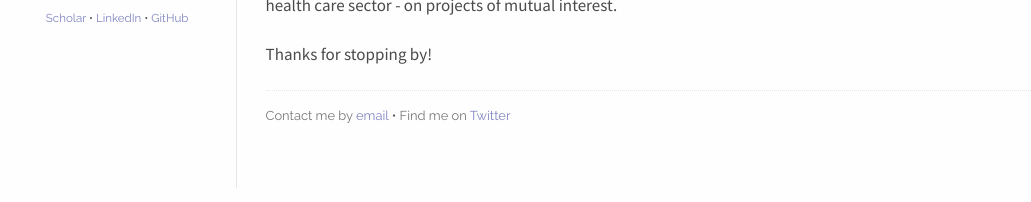
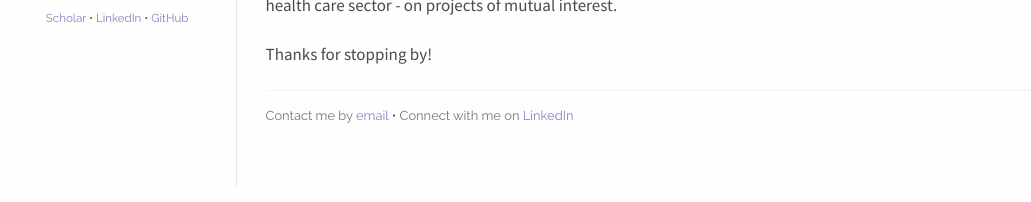
Before and after one commit to mfrmn/mfrmn.github.io, a Jekyll site: the page built from index.md, in a window 1280 px wide. Shown: the part 712-914 px from the top of the page, without its empty margins (122-1153 px from the left). Built offline with Jekyll 4.4.1, drawn with Linux system fonts in a browser that asks for light colours; nearby versions of some CDN libraries.

Commit message:
replace twitter with linked

```diff
--- a/_includes/home.html
+++ b/_includes/home.html
@@ -17,7 +17,7 @@
     <div class="colophon">
         <p>
         <span id="social">Contact me by <a target="_blank" id="contact_foot" href="http://www.google.com/recaptcha/mailhide/d?k=01RgRLgvxEUrUhAUtFCSPNRA==&amp;c=0nIRqiLvmUU-5ifT56SvMSY2hB9qsGA9T0u6dIWkHPI=">email</a></span> <span class="separator">&bull;</span>
-      <span id="social">Find me on <a href="https://twitter.com/mfrmn">Twitter</a></span>
+      <span id="social">Connect with me on <a href="https://uk.linkedin.com/in/mfrmn">LinkedIn</a></span>
     </p>
   </div>
 </div>
--- a/_includes/main.html
+++ b/_includes/main.html
@@ -18,7 +18,7 @@
         <p>
             <span id="pub-date">Last updated on {{ page.date | date_to_string }}</span> <span class="separator">&bull;</span>
         <span id="social">Contact me by <a target="_blank" id="contact_foot" href="http://www.google.com/recaptcha/mailhide/d?k=01RgRLgvxEUrUhAUtFCSPNRA==&amp;c=0nIRqiLvmUU-5ifT56SvMSY2hB9qsGA9T0u6dIWkHPI=">email</a></span> <span class="separator">&bull;</span>
-      <span id="social">Find me on <a href="https://twitter.com/mfrmn">Twitter</a></span>
+      <span id="social">Connect with me on <a href="https://uk.linkedin.com/in/mfrmn">LinkedIn</a></span>
     </p>
   </div>
 </div>
--- a/_includes/post.html
+++ b/_includes/post.html
@@ -19,7 +19,7 @@
     <p>
       <span id="pub-date">Published on {{ page.date | date_to_string }}</span> <span class="separator">&bull;</span>
         <span id="social">Contact me by <a target="_blank" id="contact_foot" href="http://www.google.com/recaptcha/mailhide/d?k=01RgRLgvxEUrUhAUtFCSPNRA==&amp;c=0nIRqiLvmUU-5ifT56SvMSY2hB9qsGA9T0u6dIWkHPI=">email</a></span> <span class="separator">&bull;</span>
-      <span id="social">Find me on <a href="https://twitter.com/mfrmn">Twitter</a></span>
+      <span id="social">Connect with me on <a href="https://uk.linkedin.com/in/mfrmn">LinkedIn</a></span>
     </p>
   </div>
 </div>
```
Also changed, not shown: 6 other files.
